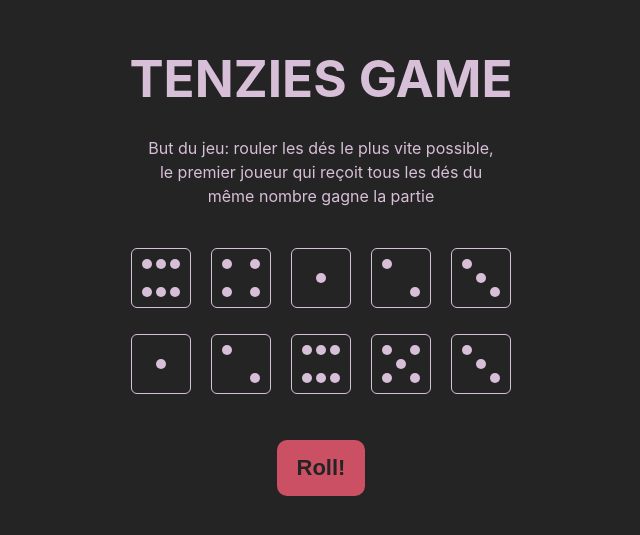
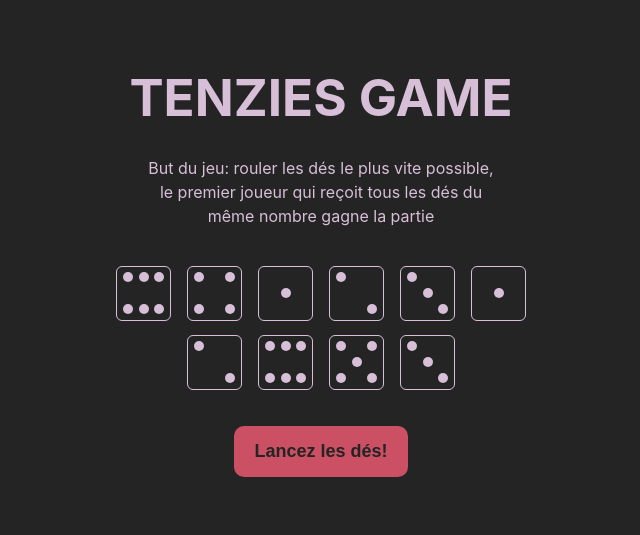
Before and after one commit to marilynduf/tenzies-game, a React (Vite) app: page / in a window 1280 px wide. Shown: the part 135-670 px from the top of the page, without its empty margins (319-959 px from the left). Built offline with nearby package versions, Linux system fonts and the light colour scheme.

Commit message:
refactored dot with ot matix & installed nanoid plugin

```diff
--- a/package.json
+++ b/package.json
@@ -10,6 +10,7 @@
     "preview": "vite preview"
   },
   "dependencies": {
+    "nanoid": "^4.0.2",
     "react": "^18.2.0",
     "react-dom": "^18.2.0"
   },
--- a/src/App.css
+++ b/src/App.css
@@ -2,6 +2,8 @@
   margin: 0 auto;
   padding: 2rem;
   text-align: center;
+  --top: 0%;
+  --left: 0%;
 }
 
 .title {
@@ -29,7 +31,7 @@
   margin: 0 auto;
   margin-top: 30px;
   color: #242424;
-  font-size: 22px;
+  font-size: 18px;
   font-weight: 600;
   padding: 15px 20px;
   border-radius: 10px;
--- a/src/App.jsx
+++ b/src/App.jsx
@@ -1,4 +1,4 @@
-import { useState } from "react";
+import { useState, useEffect } from "react";
 import "./App.css";
 import Die from "./components/Die/Die";
 
@@ -7,33 +7,71 @@ function App() {
         return Math.ceil(Math.random() * 6);
     }
 
+    // Création de l'objet contenant les dés
+    // propriétés: id, value, isHeld
     function createDiceObj(numberOfDice) {
         const objArray = [];
         for (let i = 0; i < numberOfDice; i++) {
             objArray.push({ id: i, value: ramdomNumbers(), isHeld: false });
         }
-
         return objArray;
     }
 
-    const [dice, setDice] = useState(createDiceObj(10));
+    // States
+    const [diceValues, setDiceValues] = useState(createDiceObj(10));
+    const [tenzies, setTenzies] = useState(false);
 
-    function createAllNewDice() {
-        setDice((oldDice) =>
-            oldDice.map((die) => ( die.isHeld ?  die :  {...die, value: ramdomNumbers()}  ))
+    const buttonStyle = {
+        backgroundColor: tenzies ? "#9bff9b" : "#cc5064",
+    };
+
+    // Générer de nouvelle valeur pour les dés
+    function generateNewDice() {
+        if (tenzies) {
+            setDiceValues((oldDice) =>
+                oldDice.map((die) => ({
+                    ...die,
+                    value: ramdomNumbers(),
+                    isHeld: false,
+                }))
+            );
+            setTenzies(false);
+        }
+        setDiceValues((oldDice) =>
+            oldDice.map((die) =>
+                die.isHeld ? die : { ...die, value: ramdomNumbers() }
+            )
         );
     }
 
+    useEffect(() => {
+        const allDiceHeld = diceValues.every((die) => die.isHeld);
+        const allDiceSameValue = diceValues.every(
+            (die) => diceValues[0].value === die.value
+        );
+
+        if (allDiceHeld && allDiceSameValue) {
+            setTenzies(true);
+        }
+    }, [diceValues]);
+
+    // Sélectionner les dés qui ne doivent pas être relancer
     function heldDie(id) {
-        setDice(
-            dice.map((die) =>
+        setDiceValues(
+            diceValues.map((die) =>
                 die.id === id ? { ...die, isHeld: !die.isHeld } : die
             )
         );
     }
 
-    const mappedDice = dice.map((die) => (
-        <Die handleClick={heldDie} key={die.id} id={die.id} value={die.value} held={die.isHeld}/>
+    const mappedDice = diceValues.map((die) => (
+        <Die
+            key={die.id}
+            id={die.id}
+            value={die.value}
+            held={die.isHeld}
+            handleClick={heldDie}
+        />
     ));
 
     return (
@@ -44,8 +82,12 @@ function App() {
                 joueur qui reçoit tous les dés du même nombre gagne la partie
             </p>
             <div className="dice">{mappedDice}</div>
-            <button onClick={createAllNewDice} className="btn-roll-dice">
-                Roll!
+            <button
+                onClick={generateNewDice}
+                className="btn-roll-dice"
+                style={buttonStyle}
+            >
+                {tenzies ? "Nouveau jeu" : "Lancez les dés!"}
             </button>
         </>
     );
--- a/src/components/Die/Die.jsx
+++ b/src/components/Die/Die.jsx
@@ -1,94 +1,71 @@
 import { useState } from "react";
+import { nanoid } from "nanoid";
 import "./die.css";
 import "../Dot/dot.css";
+import Dot from "../Dot/Dot";
 
 export default function Die(props) {
 
-    const bckColor = props.held ? "bckColor" : ""
-    const styles = {
-        backgroundColor: props.held ? "thistle" : ""
+    const bgDie = {
+        backgroundColor: props.held ?  "thistle" : "#242424"
     }
-    const diceFaces = [
-        {
-            face: 1,
-            dot: (
-                <>
-                    <div className={`dot dot-middle ${bckColor}`}></div>
-                </>
-            ),
-        },
-        {
-            face: 2,
-            dot: (
-                <>
-                    <div className={`dot dot-top-left ${bckColor}`}></div>
-                    <div className={`dot dot-bottom-right ${bckColor}`}></div>
-                </>
-            ),
-        },
-        {
-            face: 3,
-            dot: (
-                <>
-                    <div className={`dot dot-top-left ${bckColor}`}></div>
-                    <div className={`dot dot-middle ${bckColor}`}></div>
-                    <div className={`dot dot-bottom-right ${bckColor}`}></div>
-                </>
-            ),
-        },
-        {
-            face: 4,
-            dot: (
-                <>
-                    <div className={`dot dot-top-left ${bckColor}`}></div>
-                    <div className={`dot dot-top-right ${bckColor}`}></div>
-                    <div className={`dot dot-bottom-left ${bckColor}`}></div>
-                    <div className={`dot dot-bottom-right ${bckColor}`}></div>
-                </>
-            ),
-        },
-        {
-            face: 5,
-            dot: (
-                <>
-                    <div className={`dot dot-top-left ${bckColor}`}></div>
-                    <div className={`dot dot-top-right ${bckColor}`}></div>
-                    <div className={`dot dot-bottom-left ${bckColor}`}></div>
-                    <div className={`dot dot-bottom-right ${bckColor}`}></div>
-                    <div className={`dot dot-middle ${bckColor}`}></div>
-                </>
-            ),
-        },
-        {
-            face: 6,
-            dot: (
-                <>
-                    <div className={`dot dot-top-left ${bckColor}`}></div>
-                    <div className={`dot dot-top-middle ${bckColor}`}></div>
-                    <div className={`dot dot-top-right ${bckColor}`}></div>
-                    <div className={`dot dot-bottom-left ${bckColor}`}></div>
-                    <div className={`dot dot-bottom-middle ${bckColor}`}></div>
-                    <div className={`dot dot-bottom-right ${bckColor}`}></div>
-                </>
-            ),
-        },
-    ];
 
+    const bgDot =  props.held ? "#242424" : "thistle"
 
+    const dotArray = [];
+    function createDice(num) {
+        const dotMatrix = {
+            1: [[50, 50]],
 
-    function getDieFace() {
-        for (const die of diceFaces) {
-            if (die.face === props.value) {
-                return die.dot;
-            }
+            2: [
+                [20, 20],
+                [80, 80],
+            ],
+            3: [
+                [20, 20],
+                [50, 50],
+                [80, 80],
+            ],
+            4: [
+                [20, 20],
+                [20, 80],
+                [80, 20],
+                [80, 80],
+            ],
+            5: [
+                [20, 20],
+                [20, 80],
+                [50, 50],
+                [80, 20],
+                [80, 80],
+            ],
+            6: [
+                [20, 20],
+                [20, 50],
+                [20, 80],
+                [80, 20],
+                [80, 50],
+                [80, 80],
+            ],
+        };
+
+        for (const face of dotMatrix[num]) {
+            dotArray.push(
+                <Dot
+                    key={nanoid()}
+                    top={face[0]}
+                    left={face[1]}
+                    bgColor={bgDot}
+                />
+            );
         }
     }
 
-    const toDisplay = getDieFace();
+    createDice(props.value);
 
     return (
-        <div style={styles} onClick={() => props.handleClick(props.id)} className="die">
-            <div className="dot-disposition">{toDisplay}</div>
+        <div onClick={() => props.handleClick(props.id)} className="die" style={bgDie}>
+            <div className="dot-container" >{dotArray}</div>
         </div>
     );
 }
--- a/src/components/Die/die.css
+++ b/src/components/Die/die.css
@@ -1,11 +1,9 @@
 .die {
     box-sizing: border-box;
     display: inline-block;
-    width: 60px;
-    height: 60px;
+    width: 55px;
+    height: 55px;
     border: 1px solid thistle;
     border-radius: 6px;
-    padding: 10px;
-    margin: 10px;
-
+    margin: 8px 8px 0;
 }
--- a/src/components/Dot/Dot.jsx
+++ b/src/components/Dot/Dot.jsx
@@ -1,4 +1,11 @@
 import "./dot.css";
-export default function Dot() {
-    return <div className="dot"></div>;
+export default function Dot(props) {
+
+    const styles = {
+        top: `${props.top}%`,
+        left: `${props.left}%`,
+        backgroundColor: props.bgColor
+    }
+
+    return <div className="dot" style={styles}></div>;
 }
--- a/src/components/Dot/dot.css
+++ b/src/components/Dot/dot.css
@@ -1,42 +1,16 @@
+.dot-container {
+    position: relative;
+    height: 100%;
+    width: 100%;
+}
+
 .dot {
     position: absolute;
     width: 10px;
     height: 10px;
     border-radius: 50%;
+    transform: translateX(-50%) translateY(-50%);
     background-color: thistle;
-}
-.dot-disposition {
-    position: relative;
-    height: 100%;
-    width: 100%;
-}
-.dot-middle {
-    top: calc(50% - 5px);
-    left: calc(50% - 5px);
-}
-.dot-top-middle {
-    top: 0;
-    left: calc(50% - 5px);
-}
-.dot-bottom-middle {
-    bottom: 0;
-    left: calc(50% - 5px);
-}
-.dot-top-left {
-    top: 0;
-    left: 0;
-}
-.dot-top-right {
-    top: 0;
-    right: 0;
-}
-.dot-bottom-left {
-    bottom: 0;
-    left: 0;
-}
-.dot-bottom-right {
-    bottom: 0;
-    right: 0;
 }
 
 .bckColor {
```
Also changed, not shown: 1 other file (tests, documents, lock files or other folders).
